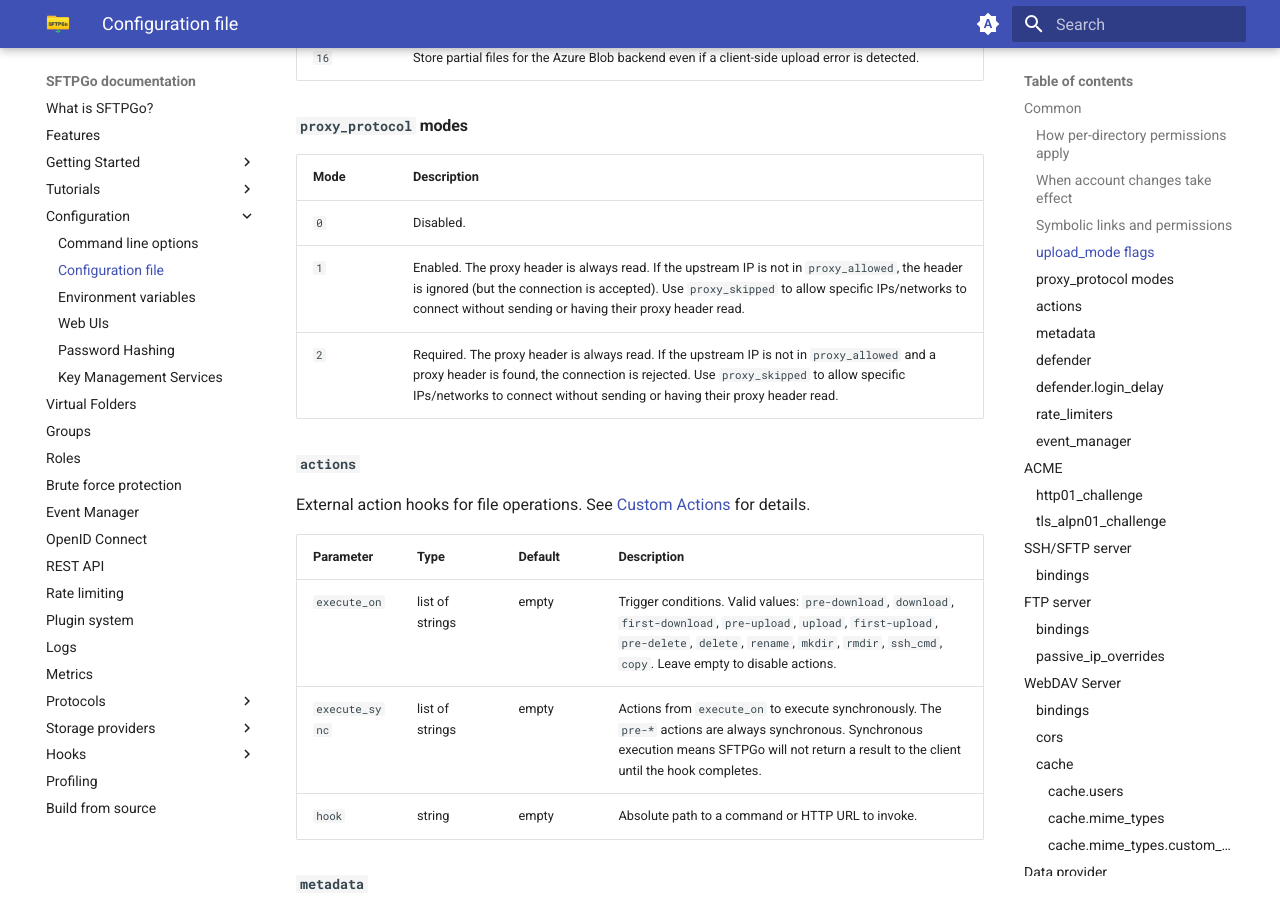
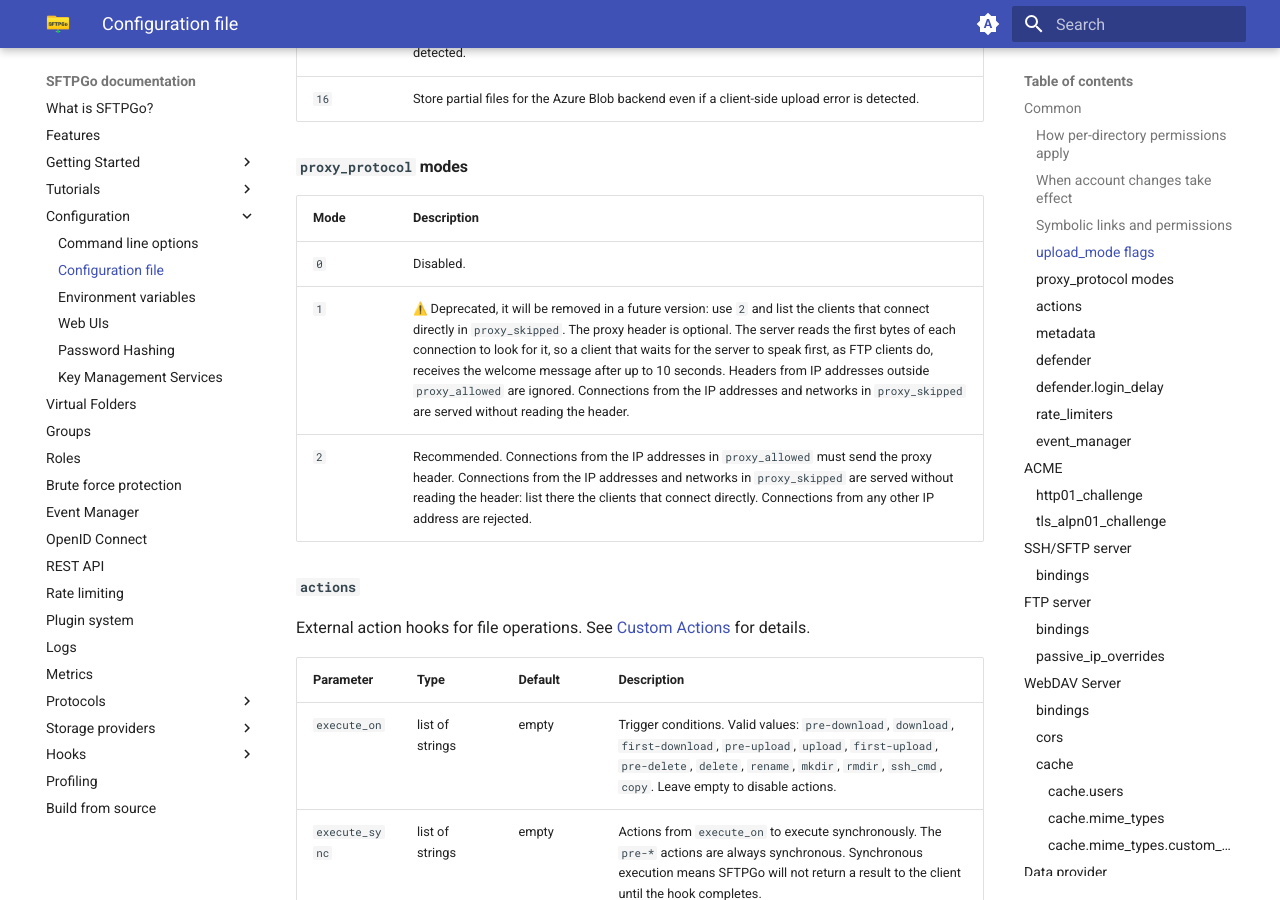
Before and after one commit to sftpgo/docs, an MkDocs documentation site: the page built from docs/config-file.md, in a window 1280 px wide and 900 px high, scrolled down 5460 px. Built offline with MkDocs 1.6.1 and Material for MkDocs 9.7.7, drawn with Linux system fonts in a browser that asks for light colours; emoji names are drawn with the system emoji font; the version menu is left out; some of the changed text lies outside the part shown.

Commit message:
proxies: recommend PROXY protocol mode 2
Signed-off-by: Nicola Murino <nicola.murino@gmail.com>

```diff
--- a/docs/config-file.md
+++ b/docs/config-file.md
@@ -18,8 +18,8 @@ Configuration parameters for the `common` section.
 | `rename_mode` | integer | `0` | `0`: renaming non-empty directories is not allowed for cloud storage providers (S3, GCS, Azure Blob). `1`: enable recursive renames for these providers. Recursive renames may be slow and are not atomic; partial renames and incorrect quota updates are possible on error. At `1` the entries of a renamed directory are authorized individually, so a rename stops after moving part of the tree when one of them is refused. |
 | `symlink_mode` | integer | `0` | Bit mask selecting the backends on which clients holding the `create_symlinks` permission may create symbolic links. `0` (default): creation disabled on every backend. `1`: allow on the local filesystem, including its encrypted variant. `2`: allow on the SFTP backend. `3`: both. See [Symbolic links and permissions](#symbolic-links-and-permissions). |
 | `resume_max_size` | integer | `0` | Maximum file size in bytes for which upload resume is allowed on storage backends with immutable objects (S3, GCS, Azure Blob). SFTPGo must rewrite the entire file on resume. `0` means resume is disabled. |
-| `proxy_protocol` | integer | `0` | [HAProxy PROXY protocol](https://www.haproxy.org/download/1.8/doc/proxy-protocol.txt){:target="_blank"} support. Supported for SSH/SFTP and FTP/S. See modes below. |
-| `proxy_allowed` | list of strings | empty | IP addresses and ranges allowed to send the proxy header. If `proxy_protocol` is `1`, connections from unlisted IPs are accepted but the header is ignored. If `proxy_protocol` is `2`, connections from unlisted IPs are rejected. |
+| `proxy_protocol` | integer | `0` | [HAProxy PROXY protocol](https://www.haproxy.org/download/1.8/doc/proxy-protocol.txt){:target="_blank"} support. Supported for SSH/SFTP, FTP/S and the HTTP and WebDAV bindings that set `proxy_mode` to `1`. See modes below. |
+| `proxy_allowed` | list of strings | empty | IP addresses and ranges allowed to send the proxy header. If `proxy_protocol` is `1`, connections from unlisted IPs are accepted but the header is ignored. If `proxy_protocol` is `2`, connections from unlisted IPs are rejected, except those in `proxy_skipped`. |
 | `proxy_skipped` | list of strings | empty | IP addresses and ranges for which the proxy header is not read. |
 | `startup_hook` | string | empty | Absolute path to a program or an HTTP URL to invoke (via GET) when SFTPGo starts. Services may not yet be available when this hook runs. |
 | `post_connect_hook` | string | empty | Absolute path to a command or HTTP URL to notify. See [Post-connect hook](post-connect-hook.md) for details. |
@@ -84,8 +84,8 @@ Dereferencing a link never re-checks `create_symlinks`: any link already present
 | Mode | Description |
 | ------ | ------------- |
 | `0` | Disabled. |
-| `1` | Enabled. The proxy header is always read. If the upstream IP is not in `proxy_allowed`, the header is ignored (but the connection is accepted). Use `proxy_skipped` to allow specific IPs/networks to connect without sending or having their proxy header read. |
-| `2` | Required. The proxy header is always read. If the upstream IP is not in `proxy_allowed` and a proxy header is found, the connection is rejected. Use `proxy_skipped` to allow specific IPs/networks to connect without sending or having their proxy header read. |
+| `1` | :warning: Deprecated, it will be removed in a future version: use `2` and list the clients that connect directly in `proxy_skipped`. The proxy header is optional. The server reads the first bytes of each connection to look for it, so a client that waits for the server to speak first, as FTP clients do, receives the welcome message after up to 10 seconds. Headers from IP addresses outside `proxy_allowed` are ignored. Connections from the IP addresses and networks in `proxy_skipped` are served without reading the header. |
+| `2` | Recommended. Connections from the IP addresses in `proxy_allowed` must send the proxy header. Connections from the IP addresses and networks in `proxy_skipped` are served without reading the header: list there the clients that connect directly. Connections from any other IP address are rejected. |
 
 #### `actions`
 
@@ -500,7 +500,7 @@ Each binding is a struct with the following fields:
 | `tls_cipher_suites` | list of strings | empty | Supported cipher suites for TLS 1.2 and below. If empty, a default list of secure cipher suites is used. TLS 1.3 cipher suites are not configurable. See supported [cipher suite names](https://github.com/golang/go/blob/master/src/crypto/tls/cipher_suites.go#L53){:target="_blank"}. Invalid names are silently ignored. Order matters (listed first = preferred). |
 | `tls_protocols` | list of strings | `http/1.1`, `h2` | HTTPS protocols in preference order. Supported values: `http/1.1`, `h2`. |
 | `proxy_mode` | integer | `0` | Set to `1` to use the proxy protocol configuration defined in the `common` section instead of the proxy header configuration. |
-| `proxy_allowed` | list of strings | empty | IP addresses and ranges allowed to set client IP proxy headers (`X-Forwarded-For`, `X-Real-IP`, etc.). Headers set by connections from addresses not in this list are silently ignored. |
+| `proxy_allowed` | list of strings | empty | IP addresses and ranges allowed to set client IP proxy headers (`X-Forwarded-For`, `X-Real-IP`, etc.) and `X-Forwarded-Proto`. A request from these addresses carrying `X-Forwarded-Proto: https` is treated as HTTPS. Headers set by connections from addresses not in this list are silently ignored. |
 | `client_ip_proxy_header` | string | empty | Allowed client IP proxy header (e.g., `X-Forwarded-For`, `X-Real-IP`). The header is read only from connections whose address is listed in `proxy_allowed`; otherwise the connection address is used. |
 | `client_ip_header_depth` | integer | `0` | For multi-value headers like `X-Forwarded-For`, defines which IP to trust counting from the right. `0` uses the rightmost IP, `1` uses the second from right, etc. Set to `-1` to trust the leftmost IP. :warning: Using `-1` may have security implications and should only be used if your proxy has appropriate controls to prevent spoofed headers. |
 | `hide_login_url` | integer | `0` | Controls the cross-link between admin and client login pages. `0` shows both links. `1` hides the web client link on the admin login page. `2` hides the web admin link on the client login page. Flags can be combined (e.g., `3` hides both). |
@@ -543,7 +543,7 @@ Security headers added to HTTP responses and host restriction settings, set insi
 | `hosts_proxy_headers` | list of strings | empty | Header keys that may hold a proxied hostname value (e.g., `X-Forwarded-Host`). |
 | `https_redirect` | boolean | `false` | Set to `true` to redirect HTTP requests to HTTPS. If redirecting from port `80` and using built-in ACME with `HTTP-01` challenge, use the webroot method and set the ACME web root to a path writable by SFTPGo. |
 | `https_host` | string | empty | Host name used for HTTPS redirects. If blank, the same host is used. For example, with `https_host` set to `www.example.com`, a request for `http://127.0.0.1/web/client/login` redirects to `https://www.example.com/web/client/login`. |
-| `https_proxy_headers` | list of structs | empty | Each struct has `key` and `value` fields. Defines headers that indicate a valid HTTPS request (e.g., `key`: `X-Forwarded-Proto`, `value`: `https`). |
+| `https_proxy_headers` | list of structs | empty | Each struct has `key` and `value` fields (e.g., `key`: `X-Forwarded-Proto`, `value`: `https`). A request carrying one of these headers with the given value receives the `Strict-Transport-Security` header configured by `sts_seconds`. Cookies, redirects and generated URLs follow `X-Forwarded-Proto` from the addresses in the binding's `proxy_allowed`. |
 | `sts_seconds` | integer | `0` | Max-age of the `Strict-Transport-Security` header. Included for HTTPS responses or HTTP requests with a defined HTTPS proxy header. `0` means the header is not included. |
 | `sts_include_subdomains` | boolean | `false` | Appends `includeSubdomains` to the `Strict-Transport-Security` header. |
 | `sts_preload` | boolean | `false` | Appends `preload` to the `Strict-Transport-Security` header. |
```
Also changed, not shown: docs/env-vars.md (+1 -1 lines).
